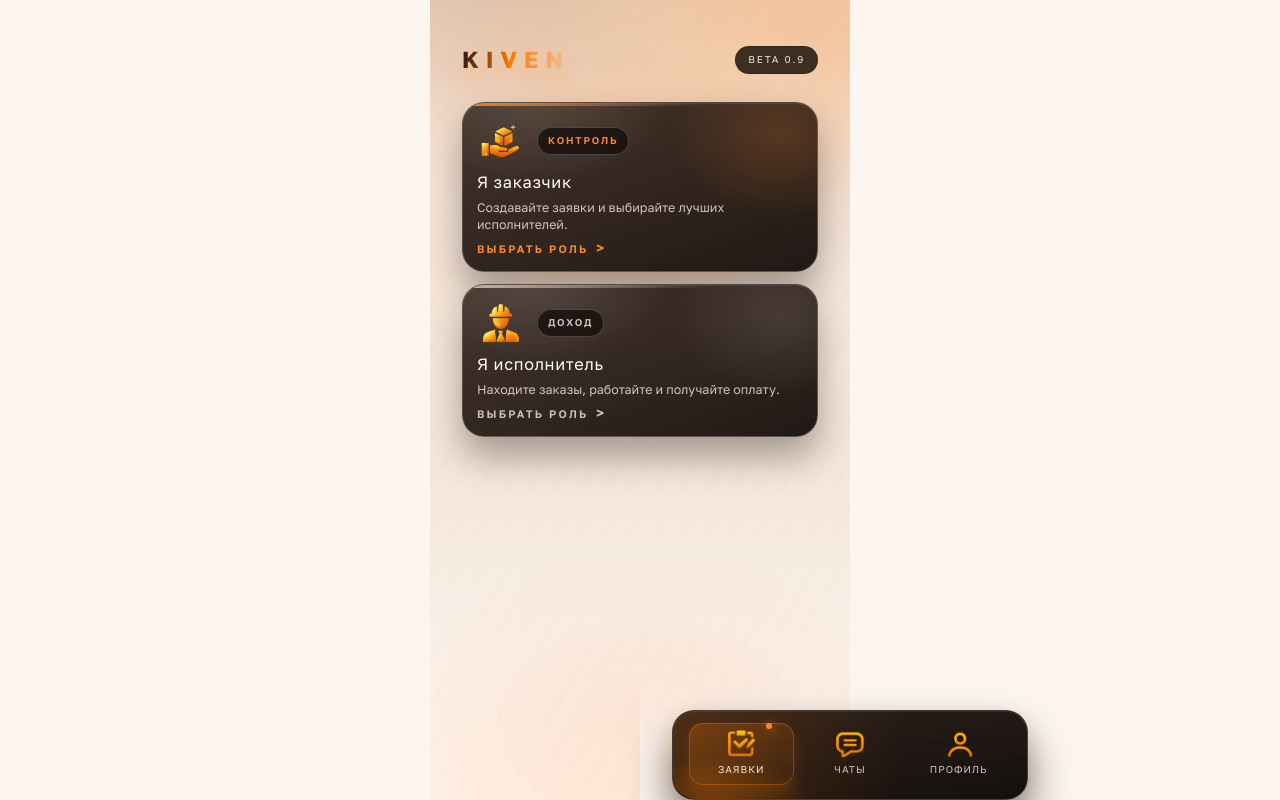
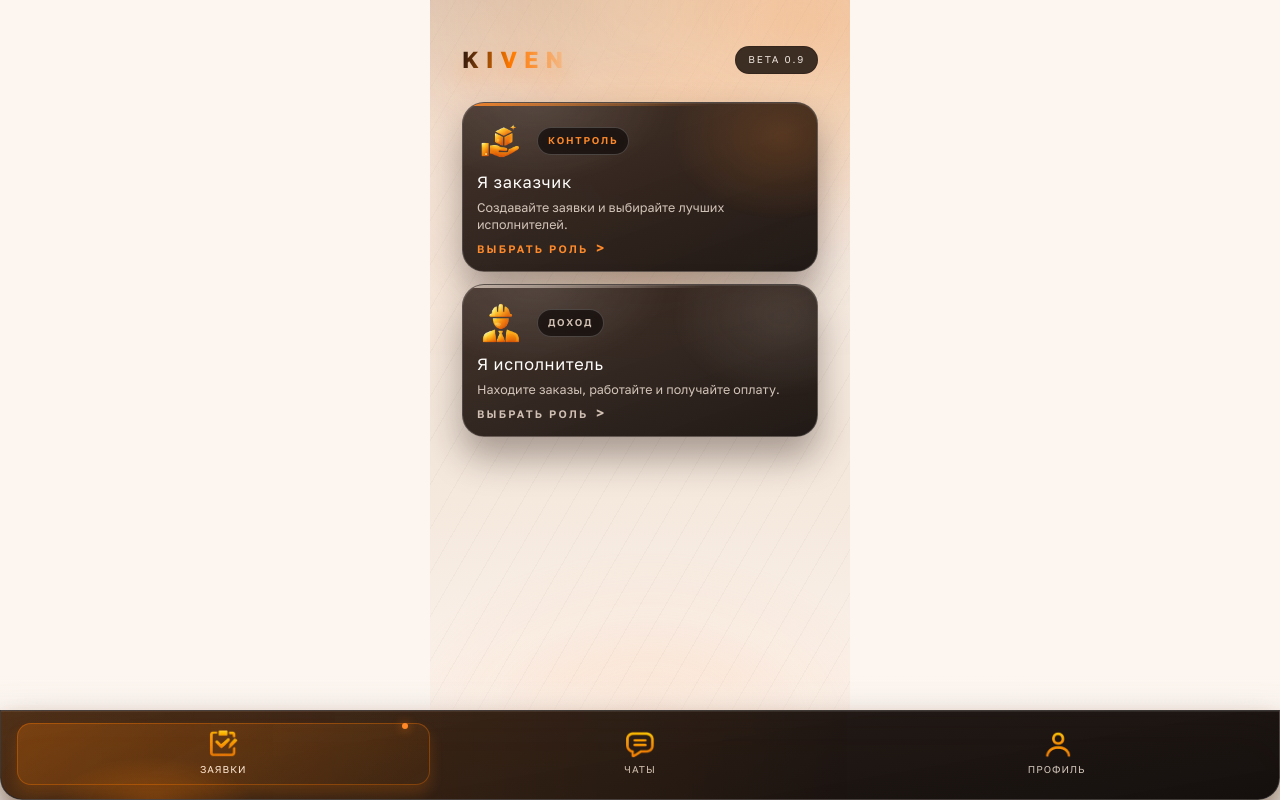
Before and after one commit to GameclubPro/misha, a React (Vite) app: page / in a window 1280 px wide. Built offline with nearby package versions, Linux system fonts and the light colour scheme; a web font is replaced by a local one.

Commit message:
intro screen

```diff
--- a/src/App.css
+++ b/src/App.css
@@ -1056,9 +1056,9 @@
 }
 
 .footer {
-  width: min(420px, 100%);
+  width: 100%;
   margin: 0;
-  padding: 10px clamp(20px, 5vw, 32px) env(safe-area-inset-bottom, 0px);
+  padding: 10px 0 env(safe-area-inset-bottom, 0px);
   display: flex;
   flex-direction: column;
   align-items: center;
@@ -1066,9 +1066,10 @@
   animation: fade-up 0.7s ease-out both;
   animation-delay: 0.28s;
   position: fixed;
-  left: 50%;
+  left: 0;
+  right: 0;
   bottom: 0;
-  transform: translateX(-50%);
+  transform: none;
   z-index: 10;
   isolation: isolate;
 }
@@ -1089,8 +1090,9 @@
 
 .bottom-nav {
   width: 100%;
-  padding: 12px 16px 14px;
-  border-radius: 22px;
+  padding: 12px max(16px, env(safe-area-inset-left, 0px)) 14px
+    max(16px, env(safe-area-inset-right, 0px));
+  border-radius: 0 0 22px 22px;
   background: linear-gradient(170deg, rgba(36, 24, 18, 0.96) 0%, rgba(16, 11, 9, 0.98) 100%);
   border: 1px solid rgba(255, 255, 255, 0.16);
   box-shadow:
```
